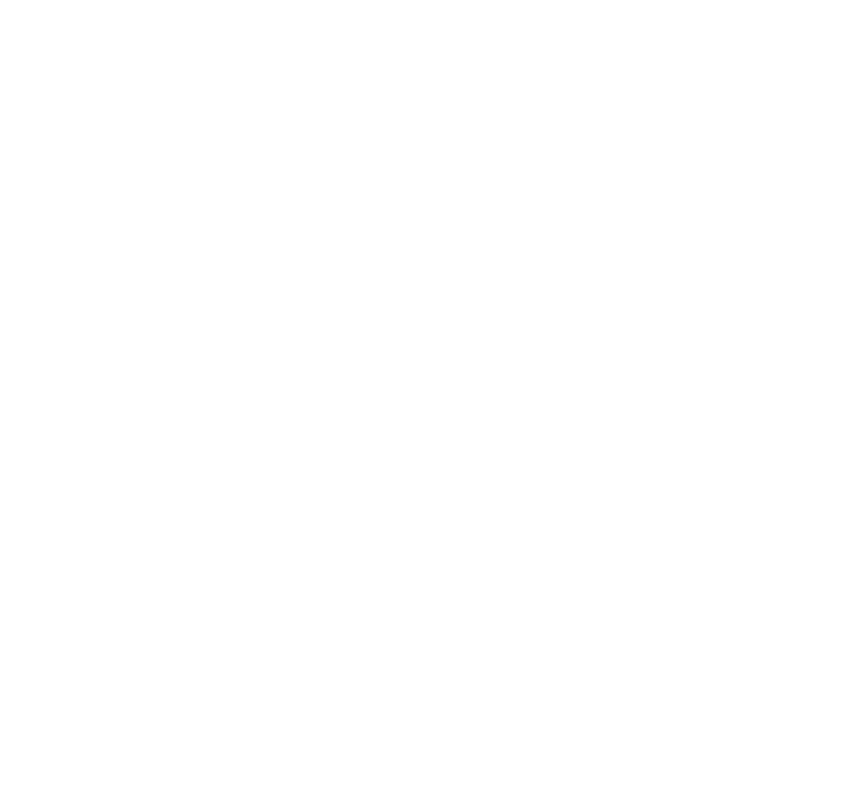
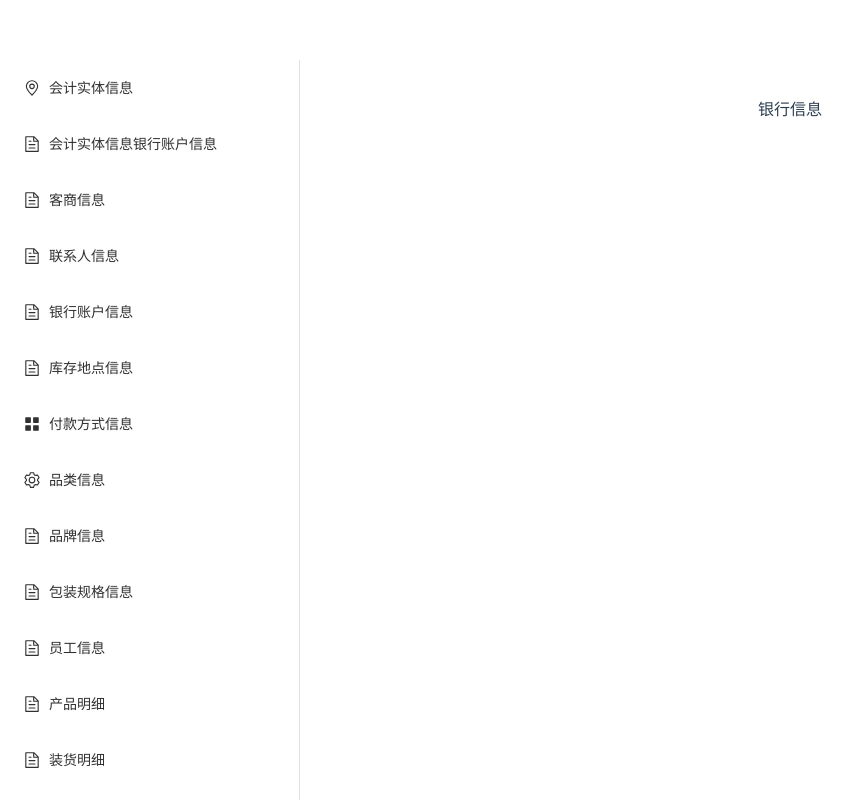
Before and after one commit to bridge71/exporter, a Vue app in the folder front/: page /testHome/Bank_IN in a window 1280 px wide. Before the commit this address had no page. Shown: the whole page, without its empty margins (0-861 px from the left). Built offline with nearby package versions, Linux system fonts and the light colour scheme.

Commit message:
基础框架TestHome.vue

```diff
--- a/front/src/router/index.js
+++ b/front/src/router/index.js
@@ -4,6 +4,11 @@ import { createRouter, createWebHistory } from 'vue-router';
 import Login from '../views/Login.vue';
 import Home from '../views/Home.vue';
 import Test from '../views/Test.vue';
+import TestHome from '@/views/TestHome.vue';
+import Client from '@/views/Client.vue';
+import Entity_Information from '@/views/Entity_Information.vue';
+import Bank_Information from '@/views/Bank_Information.vue';
+
 // 创建路由实例
 const router = createRouter({
   history: createWebHistory(),  // 使用 HTML5 历史模式
@@ -12,6 +17,7 @@ const router = createRouter({
       path: '/',
       name: 'Home',
       component: Home,
+
     },
     {
       path: '/test',
@@ -23,6 +29,28 @@ const router = createRouter({
       name: 'Login',
       component: Login,
     },
+    {
+      path: '/testHome',
+      name: 'TestHome',
+      component: TestHome,
+      children: [
+        {
+          path: '/testHome/CL',
+          name: 'Client',
+          component: Client,
+        },
+        {
+          path: '/testHome/EN_IN',
+          name: 'EntityInformation',
+          component: Entity_Information,
+        },
+        {
+          path: '/testHome/Bank_IN',
+          name: 'BankInformation',
+          component: Bank_Information,
+        }
+      ]
+    }
     // 你可以根据需求在这里添加更多的路由
   ]
 });
--- /dev/null
+++ b/front/src/views/Bank_Information.vue
@@ -0,0 +1,17 @@
+<template>
+    <div class="bank-information">
+      <p>银行信息</p>
+    </div>
+  </template>
+
+  <script lang="ts">
+  import { defineComponent } from 'vue';
+
+  export default defineComponent({
+    name: 'bank-information',
+  });
+  </script>
+
+  <style scoped>
+  /* 你可以在这里添加样式 */
+  </style>
--- /dev/null
+++ b/front/src/views/Client.vue
@@ -0,0 +1,17 @@
+<template>
+    <div class="client-information">
+      <p>客户信息</p>
+    </div>
+  </template>
+
+  <script lang="ts">
+  import { defineComponent } from 'vue';
+
+  export default defineComponent({
+    name: 'client-information',
+  });
+  </script>
+
+  <style scoped>
+  /* 你可以在这里添加样式 */
+  </style>
--- /dev/null
+++ b/front/src/views/Entity_Information.vue
@@ -0,0 +1,17 @@
+<template>
+    <div class="Entity-information">
+      <p>实体信息</p>
+    </div>
+  </template>
+
+  <script lang="ts">
+  import { defineComponent } from 'vue';
+
+  export default defineComponent({
+    name: 'Entity-information',
+  });
+  </script>
+
+  <style scoped>
+  /* 你可以在这里添加样式 */
+  </style>
--- a/front/src/views/Home.vue
+++ b/front/src/views/Home.vue
@@ -6,8 +6,8 @@
         <el-menu default-active="1" class="el-menu-vertical-demo">
           <el-submenu index="1">
             <template #title>会计实体信息</template>
-            <el-menu-item index="1-1" @click="showAcctDialog = true">会计实体信息</el-menu-item>
-            <el-menu-item index="1-2" @click="showBankDialog = true">会计实体银行账户信息</el-menu-item>
+            <el-menu-item index="1-1" @click="showAcctDialog = false">会计实体信息</el-menu-item>
+            <el-menu-item index="1-2" @click="showBankDialog = false">会计实体银行账户信息</el-menu-item>
             <el-menu-item index="1-3">客商信息</el-menu-item>
             <!-- 其他菜单项 -->
           </el-submenu>
--- /dev/null
+++ b/front/src/views/TestHome.vue
@@ -0,0 +1,111 @@
+<template>
+  <div style="display: flex; height: 100vh;">
+    <el-menu
+      default-active="2"
+      class="el-menu-vertical-demo"
+      style="width: 300px; min-height: 100vh; overflow-y: auto;"
+      :router="true"
+    >
+      <el-menu-item index="/testHome/CL">
+        <el-icon><location /></el-icon>
+        <span>会计实体信息</span>
+      </el-menu-item>
+      <el-menu-item index="/testHome/EN_IN">
+        <el-icon><document /></el-icon>
+        <span>会计实体信息银行账户信息</span>
+      </el-menu-item>
+      <el-menu-item index="/testHome/Bank_IN">
+        <el-icon><document /></el-icon>
+        <span>客商信息</span>
+      </el-menu-item>
+      <el-menu-item index="/item-three">
+        <el-icon><document /></el-icon>
+        <span>联系人信息</span>
+      </el-menu-item>
+      <el-menu-item index="/item-four">
+        <el-icon><document /></el-icon>
+        <span>银行账户信息</span>
+      </el-menu-item>
+      <el-menu-item index="/item-one">
+        <el-icon><document /></el-icon>
+        <span>库存地点信息</span>
+      </el-menu-item>
+      <el-menu-item index="/navigator-two">
+        <el-icon><icon-menu /></el-icon>
+        <span>付款方式信息</span>
+      </el-menu-item>
+      <el-menu-item index="/navigator-four">
+        <el-icon><setting /></el-icon>
+        <span>品类信息</span>
+      </el-menu-item>
+      <!-- 增加更多菜单项 -->
+      <el-menu-item index="/item-five">
+        <el-icon><document /></el-icon>
+        <span>品牌信息</span>
+      </el-menu-item>
+      <el-menu-item index="/item-six">
+        <el-icon><document /></el-icon>
+        <span>包装规格信息</span>
+      </el-menu-item>
+      <el-menu-item index="/item-seven">
+        <el-icon><document /></el-icon>
+        <span>员工信息</span>
+      </el-menu-item>
+      <el-menu-item index="/item-eight">
+        <el-icon><document /></el-icon>
+        <span>产品明细</span>
+      </el-menu-item>
+      <el-menu-item index="/item-nine">
+        <el-icon><document /></el-icon>
+        <span>装货明细</span>
+      </el-menu-item>
+      <el-menu-item index="/item-ten">
+        <el-icon><document /></el-icon>
+        <span>费用明细</span>
+      </el-menu-item>
+      <el-menu-item index="/item-eleven">
+        <el-icon><document /></el-icon>
+        <span>销售订单</span>
+      </el-menu-item>
+      <el-menu-item index="/item-twelve">
+        <el-icon><document /></el-icon>
+        <span>采购收单</span>
+      </el-menu-item>
+      <el-menu-item index="/item-thirteen">
+        <el-icon><document /></el-icon>
+        <span>应付账款单</span>
+      </el-menu-item>
+      <el-menu-item index="/item-fourteen">
+        <el-icon><document /></el-icon>
+        <span>收款单</span>
+      </el-menu-item>
+      <el-menu-item index="/item-fifteen">
+        <el-icon><document /></el-icon>
+        <span>付款单</span>
+      </el-menu-item>
+    </el-menu>
+    <div style="flex: 1;">
+      <el-main>
+        <router-view />
+      </el-main>
+    </div>
+  </div>
+</template>
+
+<script lang="ts" setup>
+import {
+  Document,
+  Menu as IconMenu,
+  Location,
+  Setting,
+} from '@element-plus/icons-vue';
+</script>
+
+<style>
+.el-menu-vertical-demo {
+  width: 300px;
+  min-height: 100vh;
+  overflow-y: auto;
+  border-right: 1px solid #ebeef5; /* 添加边框以便更明显 */
+}
+</style>
```
Also changed, not shown: 1 other file (tests, documents, lock files or other folders).
